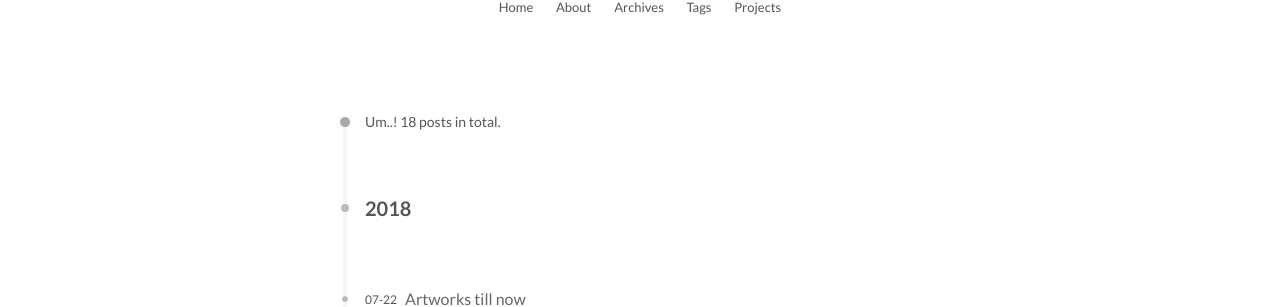
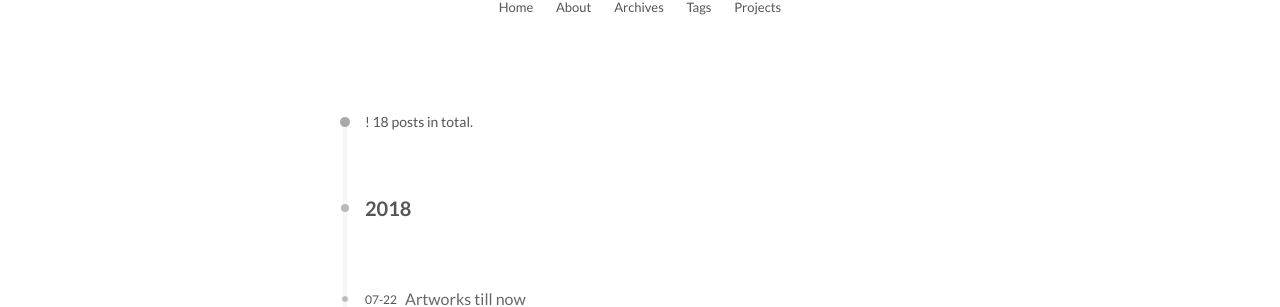
Before and after one commit to arpanraj/arpanraj.github.io, a Jekyll site: the page built from archives/index.html, in a window 1280 px wide. Shown: the part 196-503 px from the top of the page. Built offline with Jekyll 4.4.1, drawn with Linux system fonts in a browser that asks for light colours.

Commit message:
statement change

```diff
--- a/_data/languages/default.yml
+++ b/_data/languages/default.yml
@@ -82,7 +82,7 @@ search:
   placeholder: Searching...
 
 cheers:
-  um: Um..
+  um:
   ok: OK
   nice: Nice
   good: Good
--- a/_data/languages/en.yml
+++ b/_data/languages/en.yml
@@ -78,7 +78,7 @@ search:
   placeholder: Searching...
 
 cheers:
-  um: Um..
+  um:
   ok: OK
   nice: Nice
   good: Good
```
